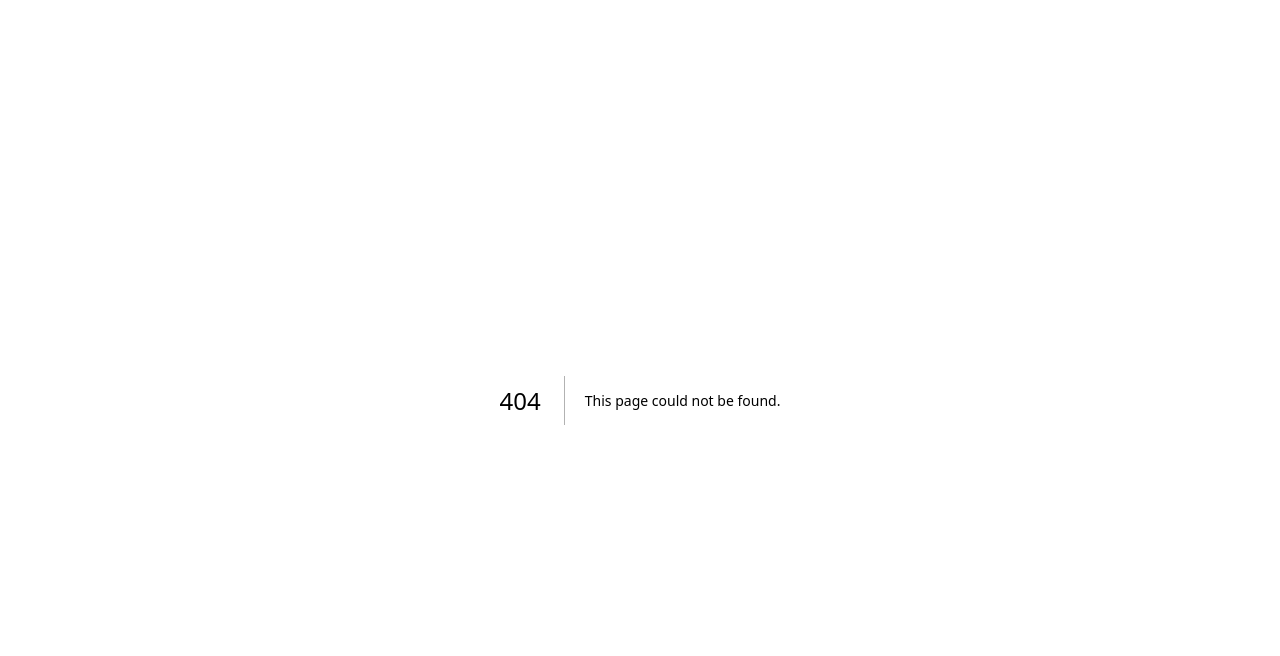
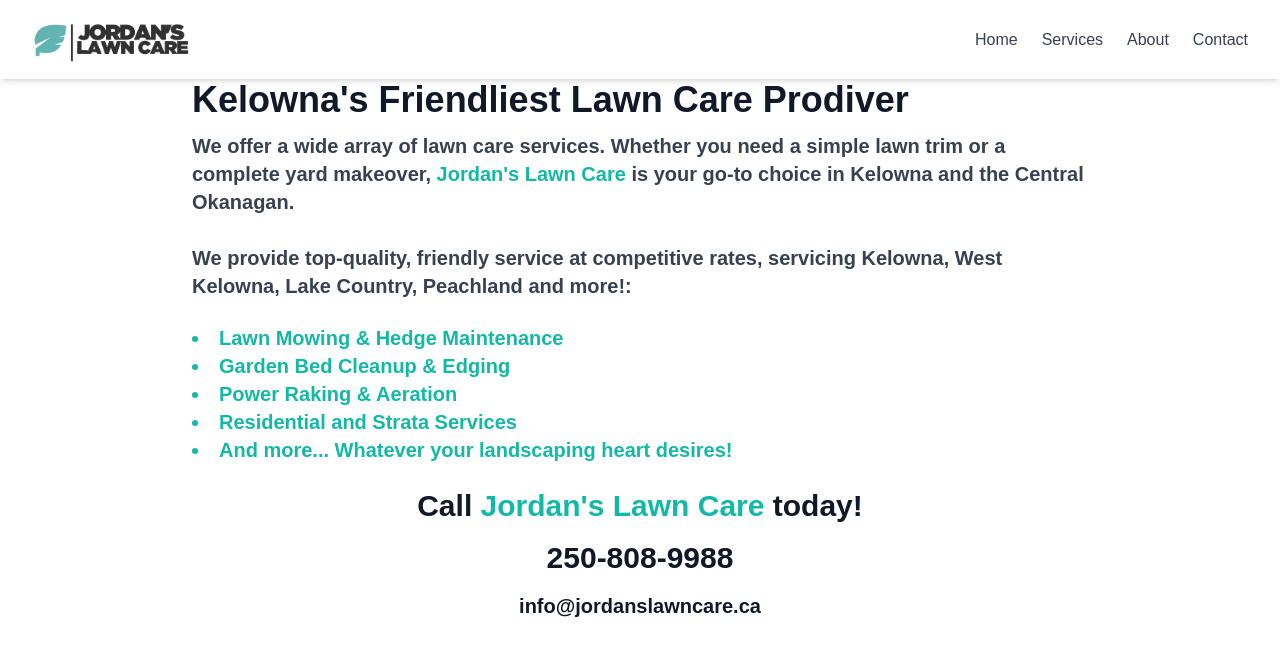
Before and after one commit to jordwan/jordans-lawn-care, a Next.js app: page /about in a window 1280 px wide. Before the commit this address had no page. Shown: the top 656 px of the page. Built offline with nearby package versions, Linux system fonts and the light colour scheme; a web font is replaced by a local one.

Commit message:
small fixes to navbar, and also add extra default pages

```diff
--- /dev/null
+++ b/src/app/about/page.tsx
@@ -0,0 +1,18 @@
+import React from "react";
+import Navbar from "@/components/Navbar";
+import { Hero2 } from "@/components/Hero2";
+
+const HomePage = () => {
+  return (
+    <div>
+      <Navbar />
+      <Hero2 />
+    </div>
+  );
+};
+
+export default HomePage;
+
+// Localhost:3000
+// Localhost:3000/services
+// Localhost:3000/contact
--- /dev/null
+++ b/src/app/contact/page.tsx
@@ -0,0 +1,18 @@
+import React from "react";
+import Navbar from "@/components/Navbar";
+import { Hero2 } from "@/components/Hero2";
+
+const HomePage = () => {
+  return (
+    <div>
+      <Navbar />
+      <Hero2 />
+    </div>
+  );
+};
+
+export default HomePage;
+
+// Localhost:3000
+// Localhost:3000/services
+// Localhost:3000/contact
--- /dev/null
+++ b/src/app/services/page.tsx
@@ -0,0 +1,18 @@
+import React from "react";
+import Navbar from "@/components/Navbar";
+import { Hero2 } from "@/components/Hero2";
+
+const HomePage = () => {
+  return (
+    <div>
+      <Navbar />
+      <Hero2 />
+    </div>
+  );
+};
+
+export default HomePage;
+
+// Localhost:3000
+// Localhost:3000/services
+// Localhost:3000/contact
--- a/src/components/Hero2.tsx
+++ b/src/components/Hero2.tsx
@@ -5,10 +5,11 @@
     <div className="flex justify-center items-center py-20 px-6">
       <div className="max-w-4xl text-left md:text-left">
         <h1 className="text-3xl md:text-4xl font-extrabold text-gray-900">
-          Your Lawn, Our Passion
+          Kelowna's Friendliest Lawn Care Prodiver
         </h1>
         <p className="mt-3 text-lg md:text-xl font-bold text-gray-700">
-          Whether you need a simple lawn trim or a complete yard makeover,
+          We offer a wide array of lawn care services. Whether you need a simple
+          lawn trim or a complete yard makeover,
           <span className="text-teal-500 font-black">
             {" "}
             Jordan&apos;s Lawn Care{" "}
@@ -17,7 +18,7 @@
           <br />
           <br />
           We provide top-quality, friendly service at competitive rates,
-          offering:
+          servicing Kelowna, West Kelowna, Lake Country, Peachland and more!:
         </p>
 
         <ul className="mt-6 text-lg md:text-xl font-black text-teal-500 list-disc list-inside">
@@ -28,7 +29,7 @@
           <li>And more... Whatever your landscaping heart desires!</li>
         </ul>
 
-        <p className="mt-6 text-xl text-center font-black text-gray-900">
+        <p className="mt-6 text-3xl text-center font-black text-gray-900">
           Call <span className="text-teal-500">Jordan&apos;s Lawn Care</span>{" "}
           today!
         </p>
--- a/src/components/HeroSection.tsx
+++ b/src/components/HeroSection.tsx
@@ -42,7 +42,7 @@
         <li>And more... Whatever your landscaping heart desires!</li>
       </ul>
 
-      <p className="mt-6 text-xl font-black text-gray-900">
+      <p className="mt-6 text-3xl font-black text-gray-900">
         Call <span className="text-teal-500">Jordan&apos;s Lawn Care</span>{" "}
         today!
       </p>
--- a/src/components/Navbar.tsx
+++ b/src/components/Navbar.tsx
@@ -9,7 +9,6 @@
 const Navbar = () => {
   const [isOpen, setIsOpen] = useState(false);
   return (
-    <div>
     <nav className="bg-white shadow-md fixed w-full z-50">
       <div className="container mx-auto px-4 sm:px-6 lg:px-8">
         <div className="flex justify-between items-center py-4">
@@ -29,13 +28,19 @@
             <Link href="/" className="text-gray-700 hover:text-green-600">
               Home
             </Link>
-              <Link href="/" className="text-gray-700 hover:text-green-600">
+            <Link
+              href="/services"
+              className="text-gray-700 hover:text-green-600"
+            >
               Services
             </Link>
-              <Link href="/" className="text-gray-700 hover:text-green-600">
+            <Link href="/about" className="text-gray-700 hover:text-green-600">
               About
             </Link>
-              <Link href="/" className="text-gray-700 hover:text-green-600">
+            <Link
+              href="/contact"
+              className="text-gray-700 hover:text-green-600"
+            >
               Contact
             </Link>
           </div>
@@ -62,21 +67,21 @@
               Home
             </Link>
             <Link
-                href="/"
+              href="/services"
               className="text-gray-700 hover:text-green-600"
               onClick={() => setIsOpen(false)}
             >
               Services
             </Link>
             <Link
-                href="/"
+              href="/about"
               className="text-gray-700 hover:text-green-600"
               onClick={() => setIsOpen(false)}
             >
               About
             </Link>
             <Link
-                href="/"
+              href="/contact"
               className="text-gray-700 hover:text-green-600"
               onClick={() => setIsOpen(false)}
             >
@@ -87,8 +92,6 @@
       )}
     </nav>
   );
-    </div>
-  );
 };
 
 export default Navbar;
```
Lines whose indentation alone changed are shown as unchanged.
